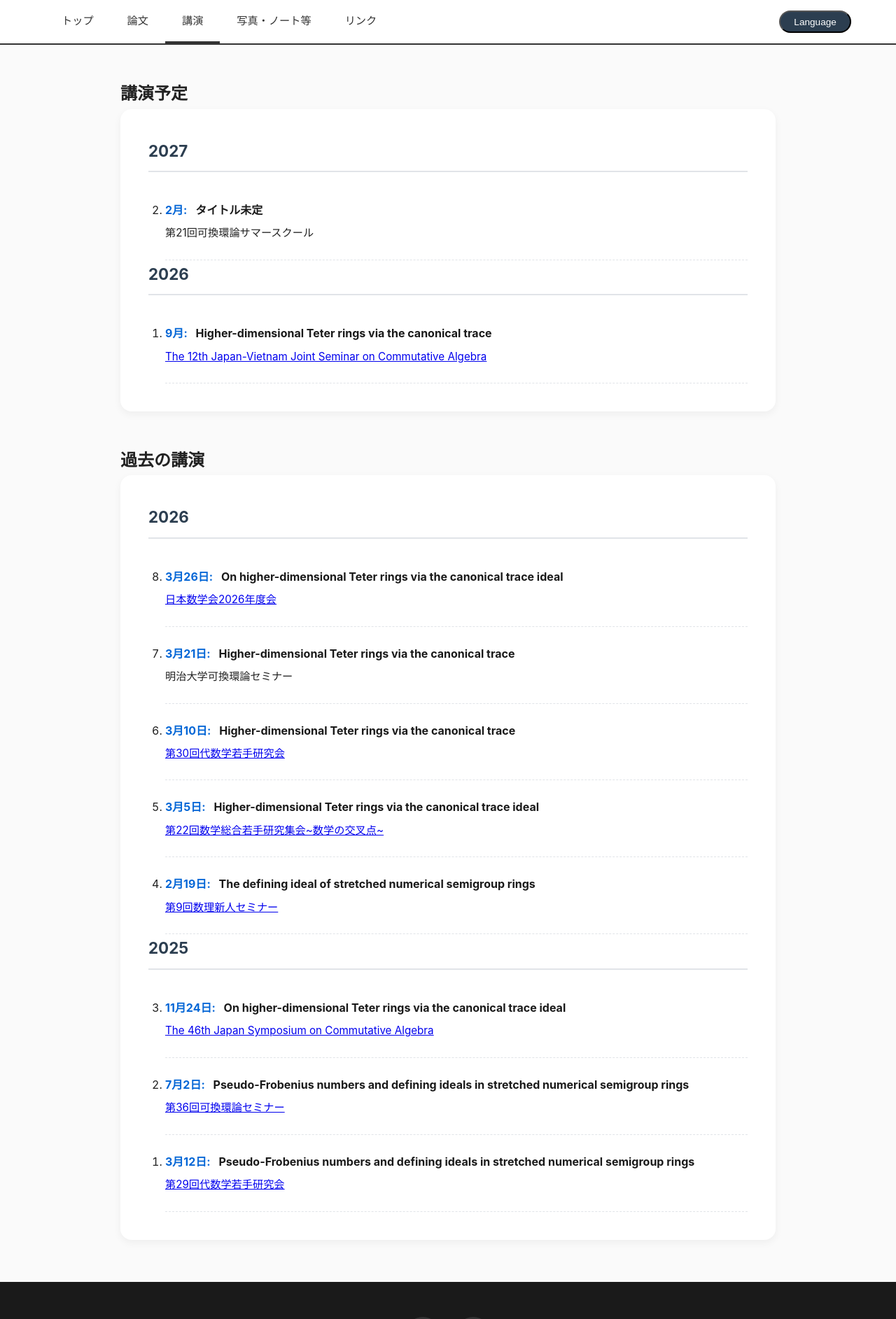
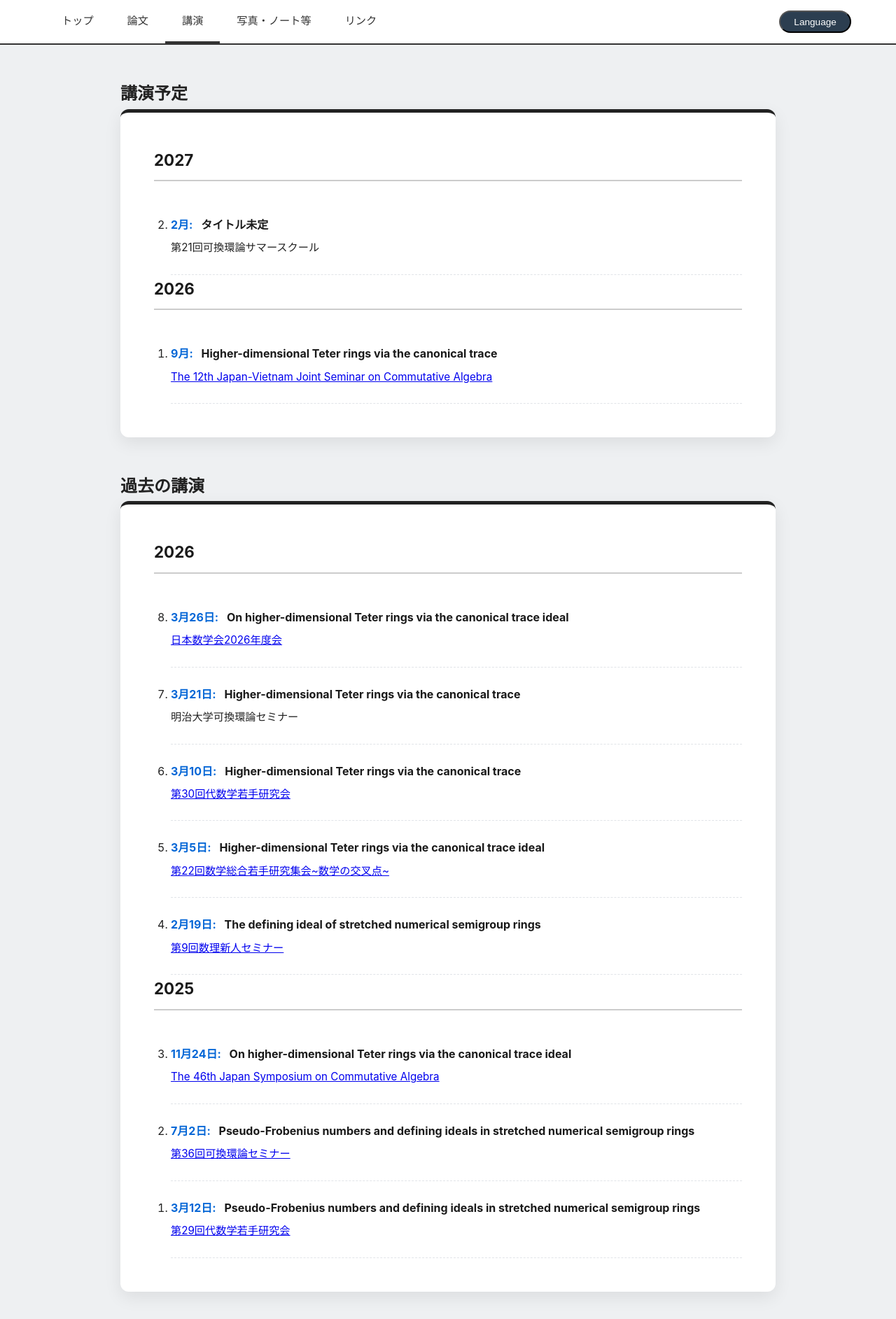
Before and after one commit to Varphiaaa/my-website_new, a Jekyll site: the page built from talks.html, in a window 1280 px wide. Shown: the part 350-2235 px from the top of the page at 70% size. Built offline with Jekyll 4.4.1, drawn with Linux system fonts in a browser that asks for light colours.

Commit message:
Update style.css

```diff
--- a/assets/css/style.css
+++ b/assets/css/style.css
@@ -1,8 +1,14 @@
 /* 全体の設定 */
 * { box-sizing: border-box; margin: 0; padding: 0; }
-/* 修正：文字色を少し濃い黒（#222）にし、背景を落ち着いた白（#fafafa）に変更 */
-body { font-family: -apple-system, BlinkMacSystemFont, "Segoe UI", Roboto, "Helvetica Neue", Arial, sans-serif; line-height: 1.8; color: #222; background-color: #fafafa; }
-
+/* =========================================
+   修正1：背景色を少し濃くして両端を際立たせる
+========================================= */
+body {
+  font-family: -apple-system, BlinkMacSystemFont, "Segoe UI", Roboto, "Helvetica Neue", Arial, sans-serif;
+  line-height: 1.8;
+  color: #222;
+  background-color: #eef0f2; /* ← #fafafaから、もう少しグレーがかった色に変更 */
+}
 /* ヒーロー（クロスフェードアニメーション対応版） */
 .hero { position: relative; width: 100%; height: 350px; display: flex; flex-direction: column; justify-content: flex-end; background-color: #2c3e50; overflow: hidden; }
 
@@ -54,9 +60,27 @@ body { font-family: -apple-system, BlinkMacSystemFont, "Segoe UI", Roboto, "Helv
 
 /* コンテンツ */
 main { max-width: 1000px; margin: 3rem auto; padding: 0 2rem; }
-.content-card { background: white; border-radius: 16px; padding: 2.5rem; box-shadow: 0 4px 12px rgba(0,0,0,0.05); margin-bottom: 3rem; }
-.year-header { font-size: 1.4rem; color: #2c3e50; border-bottom: 2px solid #e1e4e8; padding-bottom: 0.5rem; margin-bottom: 1rem; }
-.talk-list { list-style-type: decimal; padding-left: 1.5rem; }
+/* =========================================
+   修正2：経歴や自己紹介の「箱」のデザイン
+========================================= */
+.content-card {
+  background: white;
+  border-radius: 12px; /* 角の丸みを少し抑えてシャープに */
+  padding: 3rem; /* 箱の中の余白を少し広げて読みやすく */
+  box-shadow: 0 8px 24px rgba(0,0,0,0.08); /* 影を少し濃く・広くして箱を浮き立たせる */
+  border-top: 5px solid #222222; /* ★ 箱の上部に黒い太線のアクセントを追加 */
+  margin-bottom: 3rem;
+}
+/* =========================================
+   修正3：箱の中の見出し（経歴の年など）
+========================================= */
+.year-header {
+  font-size: 1.4rem;
+  color: #1a1a1a; /* 文字色を濃く */
+  border-bottom: 2px solid #cccccc; /* 下線を少し濃くして引き締める */
+  padding-bottom: 0.5rem;
+  margin-bottom: 1.5rem;
+}.talk-list { list-style-type: decimal; padding-left: 1.5rem; }
 .talk-item { padding: 1.5rem 0; border-bottom: 1px dashed #e1e4e8; }
 .talk-date { color: #0366d6; font-weight: bold; margin-right: 0.5rem; }
 .talk-title { font-weight: bold; color: #1a1a1a; }
```
